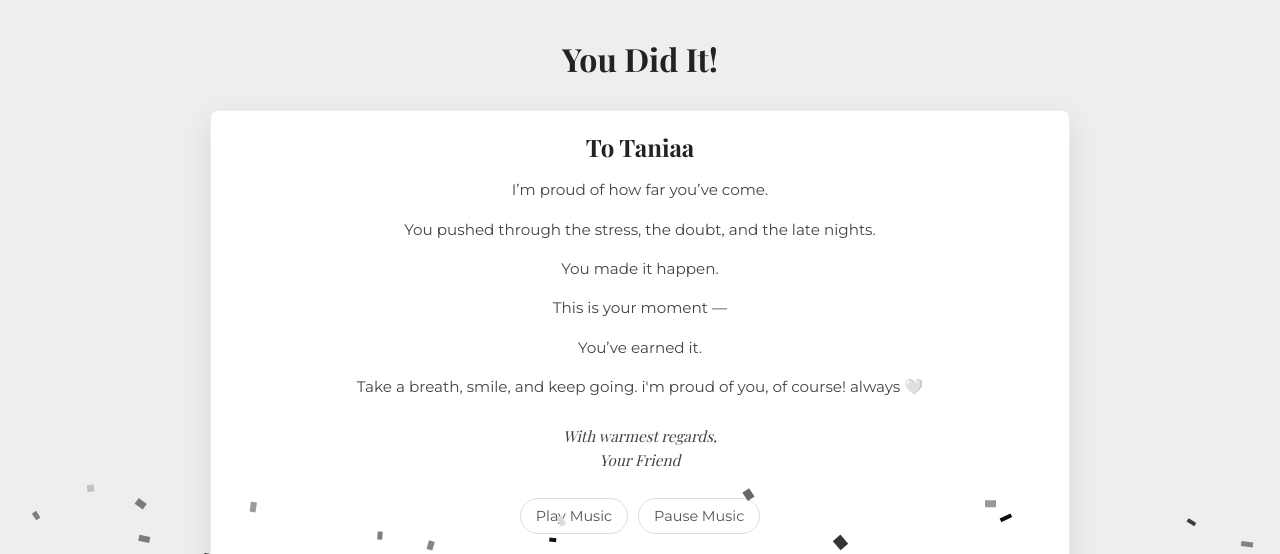
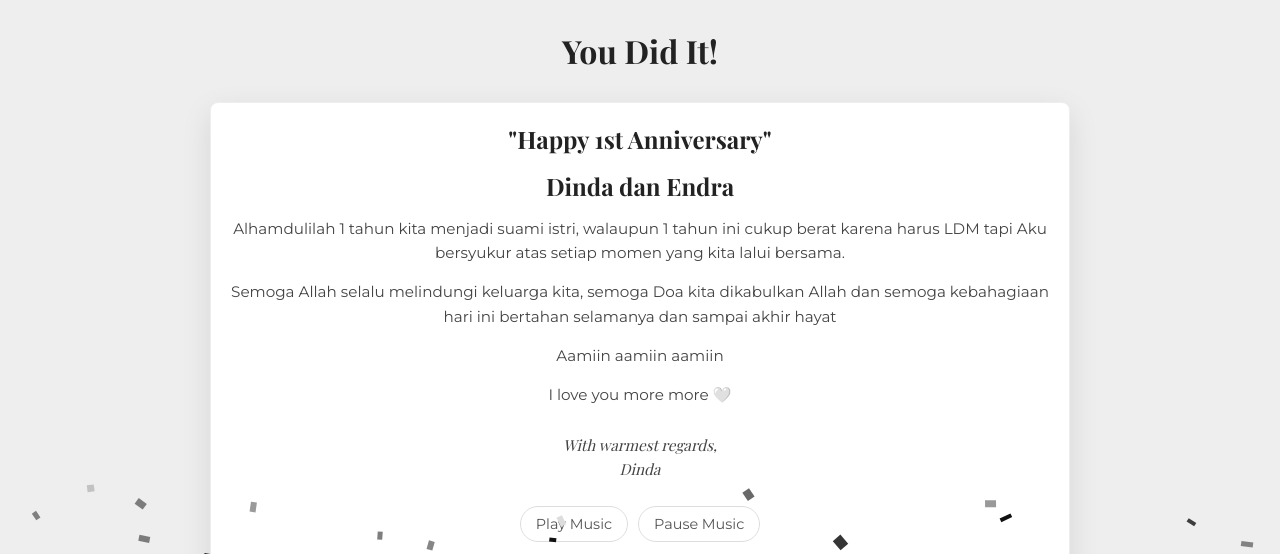
Before and after one commit to greetzza/order026_04-07-2025, a plain HTML site: page index.html in a window 1280 px wide. Both pictures are taken after a click on the picture 640 px from the left and 454 px from the top of the page. Shown: the top 554 px of the page. Drawn offline with nearby package versions, Linux system fonts and the light colour scheme.

Commit message:
Update index.html

```diff
--- a/index.html
+++ b/index.html
@@ -17,15 +17,13 @@
              id="cardTrigger">
 
         <div class="card-content" id="cardContent">
-
-            <h2>To Taniaa</h2>
-            <p>I’m proud of how far you’ve come.</p>
-<p>You pushed through the stress, the doubt, and the late nights.</p>
-<p>You made it happen.</p>
-            <p>This is your moment —</p>
-<p>You’ve earned it.</p>
-<p>Take a breath, smile, and keep going. i'm proud of you, of course! always 🤍</p>
-            <p class="signature">With warmest regards,<br>Your Friend</p>
+            <h2>"Happy 1st Anniversary"</h2>
+            <h2>Dinda dan Endra</h2>
+            <p>Alhamdulilah 1 tahun kita menjadi suami istri, walaupun 1 tahun ini cukup berat karena harus LDM tapi Aku bersyukur atas setiap momen yang kita lalui bersama.</p>
+            <p>Semoga Allah selalu melindungi keluarga kita, semoga Doa kita dikabulkan Allah dan semoga kebahagiaan hari ini bertahan selamanya dan sampai akhir hayat</p>
+            <p>Aamiin aamiin aamiin </p>
+            <p>I love you more more 🤍</p>
+            <p class="signature">With warmest regards,<br>Dinda</p>
 
             <div class="music-control">
                 <button id="playBtn">Play Music</button>
@@ -65,7 +63,7 @@
     </div>
 
     <audio id="bgMusic" loop>
-        <source src="gambar/lagu.mp3" type="audio/mpeg">
+        <source src="gambar/judika.mp3" type="audio/mpeg">
         Your browser does not support the audio element.
     </audio>
 
```
